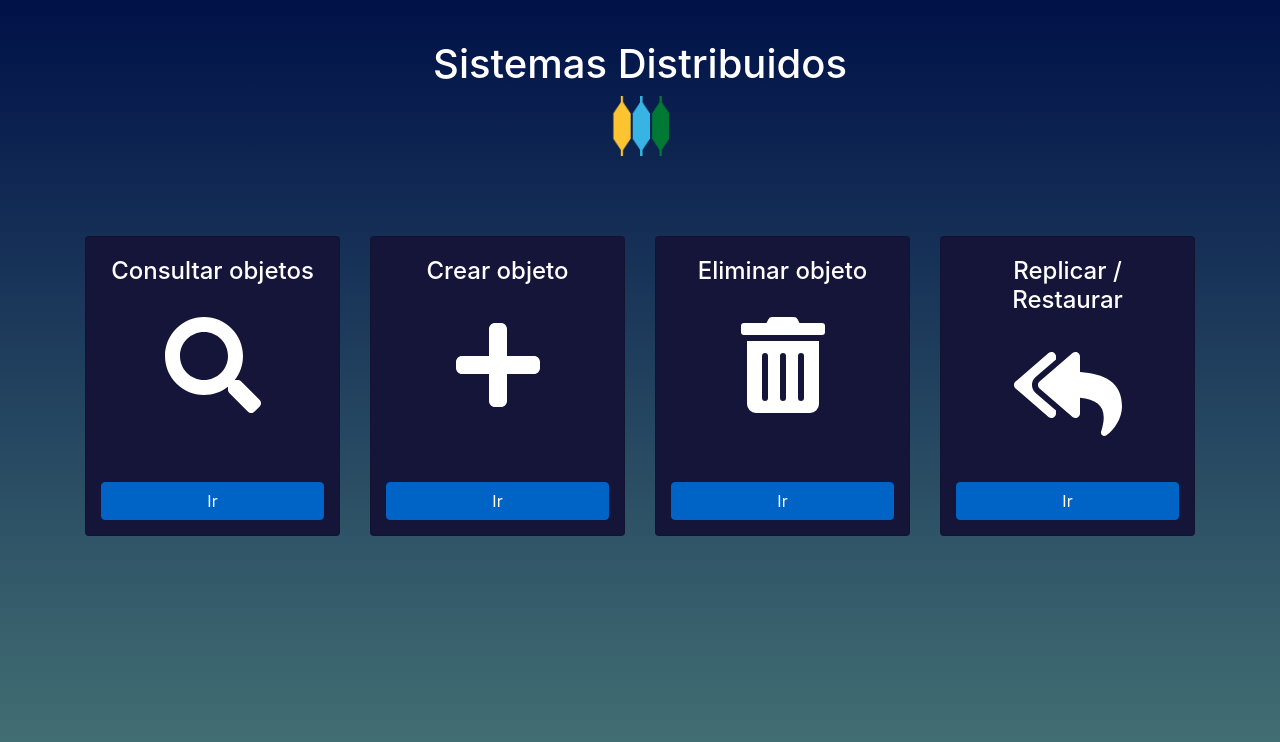
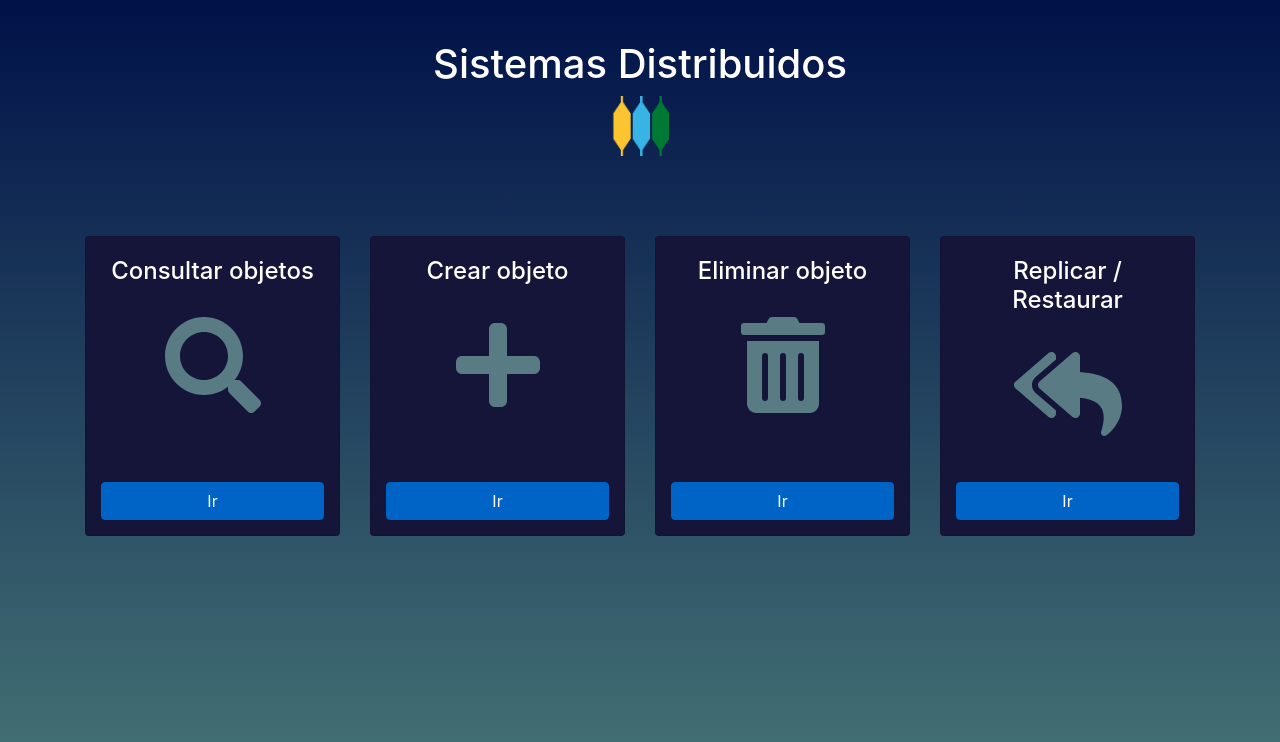
Before and after one commit to tetecruzc/Manejador-de-Objetos-usando-REST, an Angular app in the folder Cliente-MOB/: page / in a window 1280 px wide. Shown: the top 742 px of the page. Built offline with nearby package versions, Linux system fonts and the light colour scheme.

Commit message:
Cambio de color de iconos

```diff
--- a/Cliente-MOB/src/app/client/client.component.scss
+++ b/Cliente-MOB/src/app/client/client.component.scss
@@ -44,4 +44,5 @@
 
 .feature-icon {
   font-size: 600%;
+  color: #587b84;
 }
```
Also changed, not shown: 1 other file (tests, documents, lock files or other folders).
